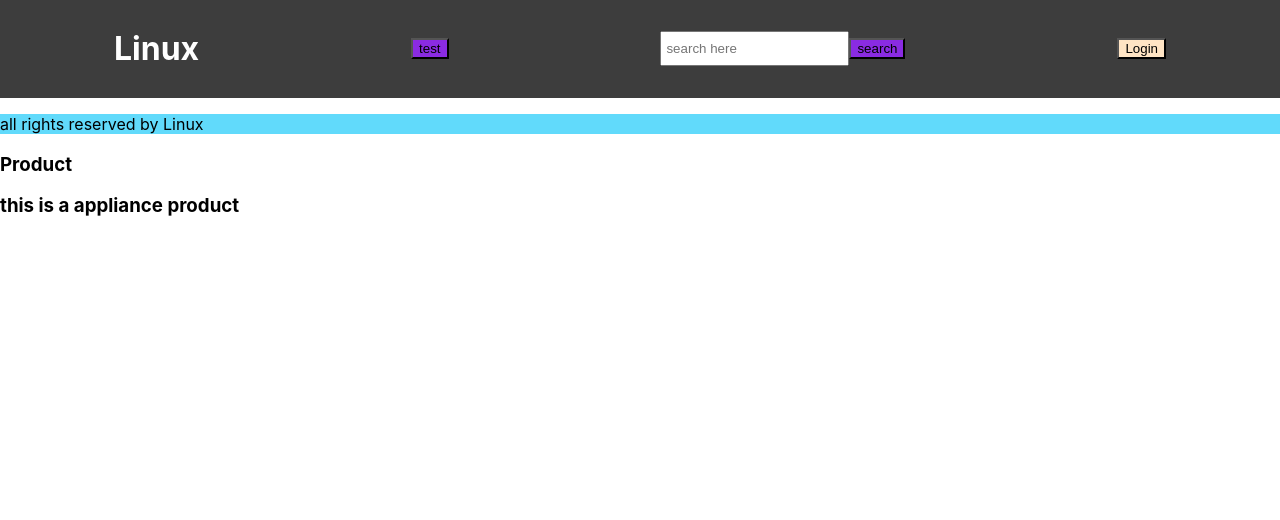
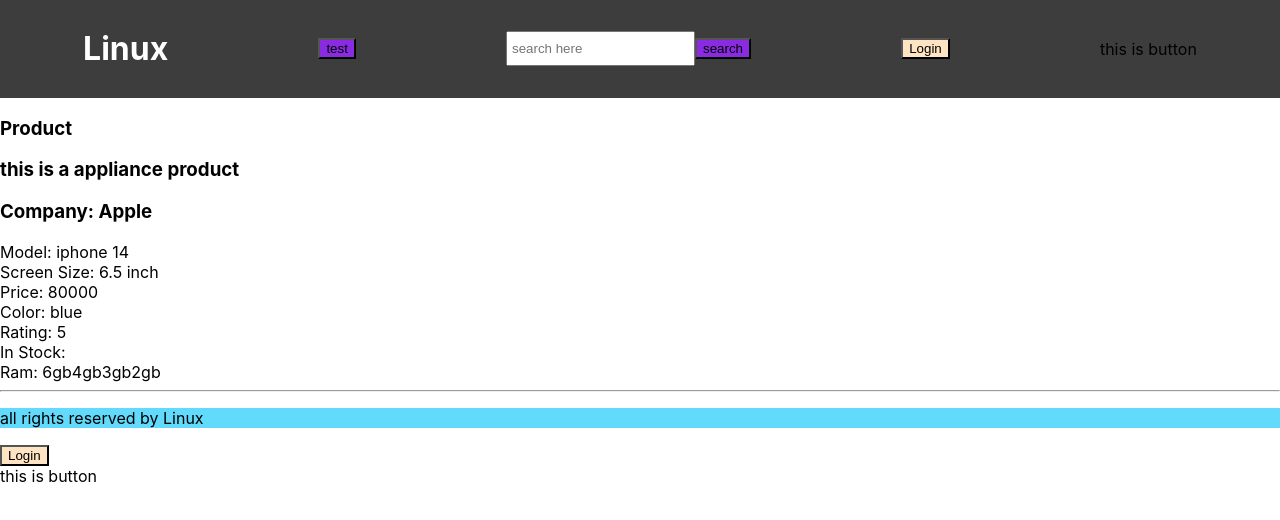
Before and after one commit to Abhinavav23/Linux-React_Basics, a React (Create React App) app: page / in a window 1280 px wide. Shown: the top 520 px of the page. Built offline with nearby package versions, Linux system fonts and the light colour scheme.

Commit message:
[5-Nov-2022] Props in react, Normal Js Logic, adding  dynamic data in React

```diff
--- a/src/App.js
+++ b/src/App.js
@@ -6,15 +6,38 @@ import { Header } from './components/Header/Header';
 // and only one from a file
 import Footer from './components/Footer';
 import { Product } from './components/Product';
+import { Mobile } from './components/Mobile';
+import { Login } from './components/Header/Login';
 
 function App() {
   let name = 'Virat';
+  const sellerInfo = {name: 'Abhinav', address: 'Delhi'}
+  let ram = ['6gb', '4gb', '3gb', '2gb']
+
   return (
     <div>
       <Header/>
       {/* <Header2/> */}
+
+      <Product/>
+      <Mobile
+      company='Apple'
+      model={'iphone 14'}
+      price={80000}
+      color={'blue'}
+      rating={5}
+      instock={true}
+      ram ={ram}
+      sellerInfo = {{name: 'Abhinav', address: 'Delhi'}}
+      // sellerInfo={sellerInfo}
+      {...sellerInfo}
+      // functions can also be passed as props
+      />
+      {/* <Mobile company='Samsung' model='Galaxy' price={60000} color='black' rating={4.5} ram ={['6gb', '4gb']}/>
+      <Mobile company='Xiomi' model='Note 12' price={25000} color='black' rating={4.5}/>
+      <Mobile company='Samsung' model='Galaxy' price={60000} color='black' rating={4.5}/> */}
       <Footer/>
-      <Product/>
+      <Login/>
     </div>
   );
 }
--- a/src/components/Header/Login.jsx
+++ b/src/components/Header/Login.jsx
@@ -1,7 +1,19 @@
+import React, {Fragment} from 'react';
 import style from './Login.module.css';
 
 export function Login(){
     return (
-        <button className={style.dark}>Login</button>
+        <Fragment>
+            <button className={style.dark}>Login</button>
+            <div>this is button</div>
+        </Fragment>
+    //     <>
+    //     <button className={style.dark}>Login</button>
+    //     <div>this is button</div>
+    //     </>
+    // <React.Fragment>
+//         <button className={style.dark}>Login</button>
+//         <div>this is button</div>
+    //   </React.Fragment>
     )
 }
--- a/src/components/Mobile.jsx
+++ b/src/components/Mobile.jsx
@@ -1,7 +1,39 @@
-export function Mobile(){
+export function Mobile(props){
+    console.log(props);
+    // const firstRam = props.ram[0]
     return (
-        <div>
-            Mobile
-        </div>
+        <section>
+            <h3>Company: {props.company}</h3>
+            <div>Model: {props.model}</div>
+            <div>Screen Size: 6.5 inch</div>
+            <div>Price: {props.price}</div>
+            <div>Color: {props.color}</div>
+            <div>Rating: {props.rating}</div>
+            <div>In Stock: {props.instock}</div>
+            <div>Ram: {props.ram}</div>
+            {/* <div>SellerName: {props.sellerInfo.name}</div>
+            <div>Seller Address: {props.sellerInfo.address.city}</div>
+            <div>Seller Address: {props.name}</div> */}
+            <hr />
+        </section>
     )
 }
+
+// props: arguments passed to a react component
+
+// function add(a,b){
+//     return a+b
+// }
+
+// let a = 2
+// add(a,3) //---> 5
+// add(4,5) // ---> 9
+
+
+const calculate = function(){
+
+}
+
+const calculate1 = () => {
+
+}
--- a/src/components/Product.jsx
+++ b/src/components/Product.jsx
@@ -15,7 +15,6 @@ export function Product(){
         product = <h3>Nothing choosed</h3>
     }
 
-
     console.log('product', product);
     console.log('chosenProduct', chosenProduct);
 
```
